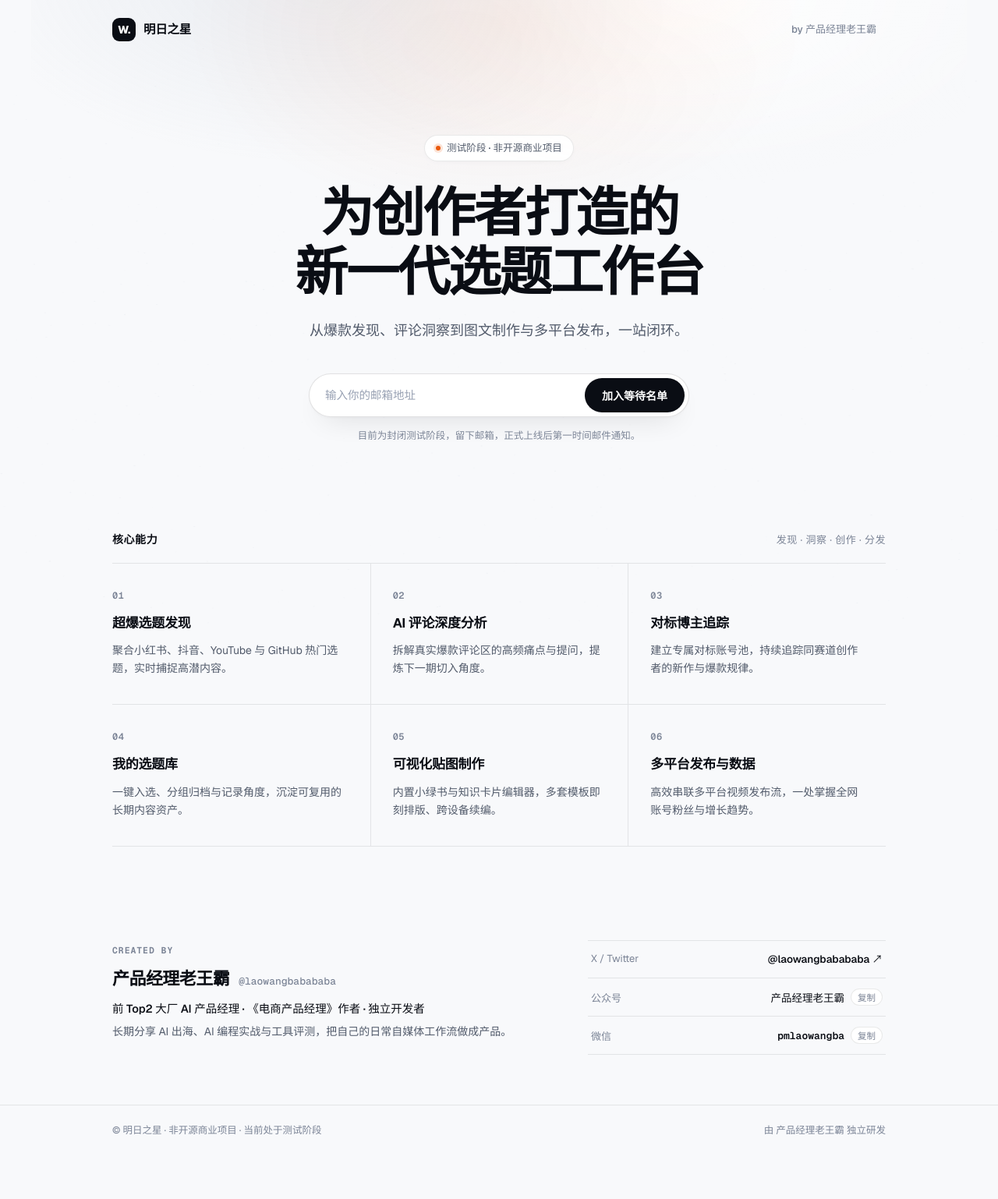
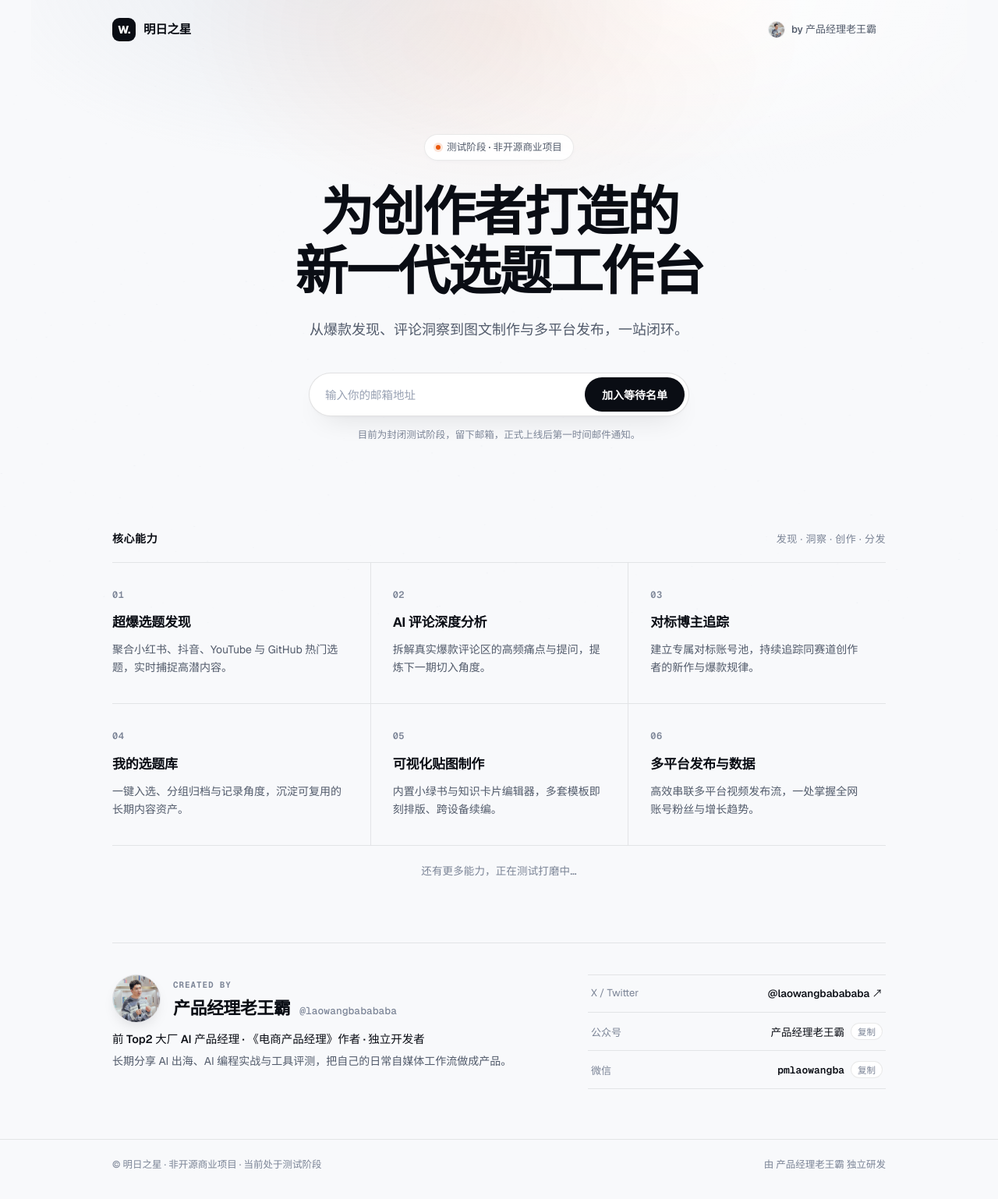
Before and after one commit to pmlaowangba-lab/mingrizhixing-waitlist, a plain HTML site: page index.html in a window 1280 px wide. Shown: the whole page at 78% size. Before the commit the page ends 1494 px from the top, so only its background shows below. Drawn offline with Linux system fonts and the light colour scheme.

Commit message:
Add maker avatar and more capabilities note

```diff
--- a/index.html
+++ b/index.html
@@ -20,7 +20,10 @@
     <span class="wl-mark" aria-hidden="true">W.</span>
     <span class="wl-brand-name">明日之星</span>
    </a>
-   <a href="#maker" class="wl-nav-maker">by 产品经理老王霸</a>
+   <a href="#maker" class="wl-nav-maker">
+    <img src="./assets/maker-avatar.jpg" alt="" width="22" height="22" class="wl-nav-avatar">
+    <span>by 产品经理老王霸</span>
+   </a>
   </div>
  </header>
 
@@ -129,18 +132,25 @@
       <p>高效串联多平台视频发布流，一处掌握全网账号粉丝与增长趋势。</p>
      </article>
     </div>
+
+    <p class="wl-more-note">还有更多能力，正在测试打磨中…</p>
    </div>
   </section>
 
-  <!-- Maker / Author Section (Text-first editorial, no raw screenshot) -->
+  <!-- Maker / Author Section -->
   <section class="wl-maker" id="maker" aria-labelledby="makerHeading">
    <div class="wl-container">
     <div class="wl-maker-inner">
      <div class="wl-maker-bio">
-      <span class="wl-maker-eyebrow">CREATED BY</span>
-      <div class="wl-maker-title-row">
-       <h2 id="makerHeading">产品经理老王霸</h2>
-       <a href="https://x.com/laowangbabababa" target="_blank" rel="noopener noreferrer" class="wl-maker-handle">@laowangbabababa</a>
+      <div class="wl-maker-profile">
+       <img src="./assets/maker-avatar.jpg" alt="产品经理老王霸" width="64" height="64" class="wl-maker-avatar" decoding="async">
+       <div>
+        <span class="wl-maker-eyebrow">CREATED BY</span>
+        <div class="wl-maker-title-row">
+         <h2 id="makerHeading">产品经理老王霸</h2>
+         <a href="https://x.com/laowangbabababa" target="_blank" rel="noopener noreferrer" class="wl-maker-handle">@laowangbabababa</a>
+        </div>
+       </div>
       </div>
       <p class="wl-maker-cred">前 Top2 大厂 AI 产品经理 · 《电商产品经理》作者 · 独立开发者</p>
       <p class="wl-maker-focus">长期分享 AI 出海、AI 编程实战与工具评测，把自己的日常自媒体工作流做成产品。</p>
--- a/waitlist.css
+++ b/waitlist.css
@@ -141,13 +141,26 @@ html,body{
 }
 
 .wl-nav-maker{
+ display:inline-flex;
+ align-items:center;
+ gap:8px;
  font-size:13px;
- font-weight:520;
- color:var(--muted);
+ font-weight:540;
+ color:var(--sub);
  text-decoration:none;
- padding:6px 12px;
+ padding:5px 12px 5px 6px;
  border-radius:999px;
  transition:color 180ms var(--ease),background-color 180ms var(--ease);
+}
+
+.wl-nav-avatar{
+ width:22px;
+ height:22px;
+ border-radius:50%;
+ object-fit:cover;
+ object-position:center top;
+ border:1px solid var(--line);
+ flex-shrink:0;
 }
 
 .wl-nav-maker:hover{
@@ -459,6 +472,15 @@ main{
  color:var(--sub);
 }
 
+.wl-more-note{
+ margin:22px 0 0;
+ font-size:13.5px;
+ font-weight:520;
+ color:var(--muted);
+ letter-spacing:0.01em;
+ text-align:center;
+}
+
 /* Maker Section */
 .wl-maker{
  padding:0 0 clamp(52px,8vh,84px);
@@ -466,20 +488,38 @@ main{
 
 .wl-maker-inner{
  padding-top:40px;
+ border-top:1px solid var(--line);
  display:grid;
  grid-template-columns:1.25fr 0.85fr;
  gap:28px 48px;
  align-items:start;
 }
 
+.wl-maker-profile{
+ display:flex;
+ align-items:center;
+ gap:16px;
+}
+
+.wl-maker-avatar{
+ width:62px;
+ height:62px;
+ border-radius:50%;
+ object-fit:cover;
+ object-position:center 20%;
+ border:1px solid rgba(10,13,20,0.1);
+ box-shadow:0 8px 20px -10px rgba(10,13,20,0.22);
+ flex-shrink:0;
+}
+
 .wl-maker-eyebrow{
  display:inline-block;
  font-family:"GeistMono",ui-monospace,monospace;
- font-size:11.5px;
+ font-size:11px;
  font-weight:650;
  letter-spacing:0.08em;
  color:var(--muted);
- margin-bottom:10px;
+ margin-bottom:4px;
 }
 
 .wl-maker-title-row{
```
Also changed, not shown: assets/maker-avatar.jpg (added).
